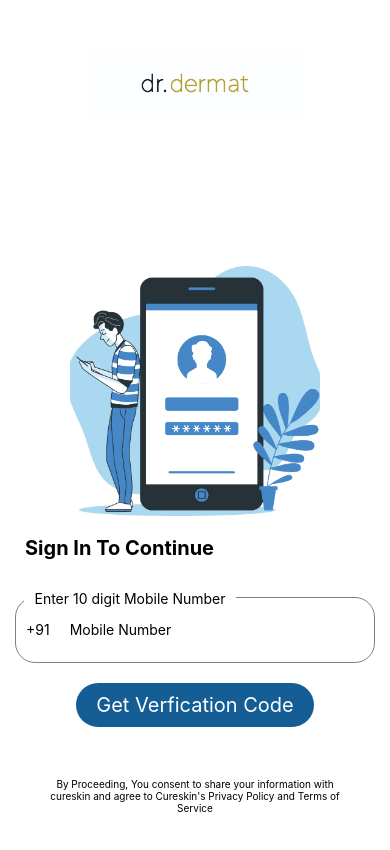
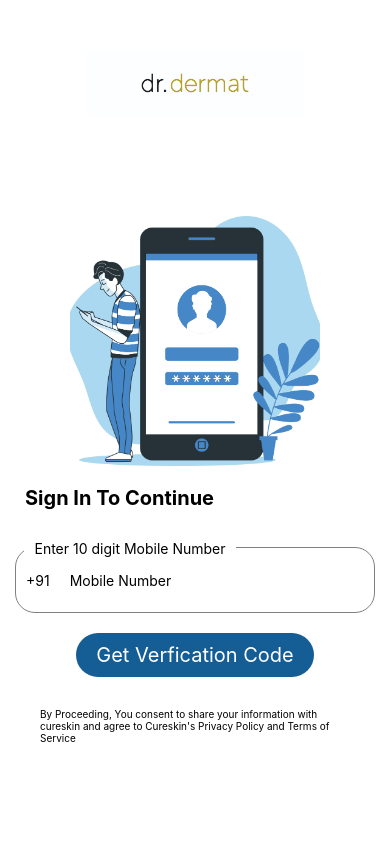
Before and after one commit to Shivamgulia/drdermatapp, a React Native app: screen /Dashboard in a window 390 px wide. Shown: the top 850 px of the page. Built offline with nearby package versions, Linux system fonts and the light colour scheme.

Commit message:
few updates

```diff
--- a/src/components/UI/BottomNav.js
+++ b/src/components/UI/BottomNav.js
@@ -42,7 +42,7 @@ export default function BottomNav() {
       <Pressable
         style={styles.navItem}
         onPress={() => {
-          navigation.navigate("Cart");
+          // navigation.navigate("Cart");
         }}
       >
         <FontAwesome6 name="user-doctor" size={37} color="#515C71" />
--- a/src/screens/Confirmotp.js
+++ b/src/screens/Confirmotp.js
@@ -1,4 +1,12 @@
-import { View, Text, StyleSheet, Pressable, Image } from "react-native";
+import {
+  View,
+  Text,
+  StyleSheet,
+  Pressable,
+  Image,
+  KeyboardAvoidingView,
+  Platform,
+} from "react-native";
 import React, { useState } from "react";
 import LogoButton from "../components/UI/LogoButton";
 import Otp1 from "../../assets/otp1.png";
@@ -20,7 +28,10 @@ export default function Confirmotp() {
     console.log(newOtp);
   }
   return (
-    <View style={styles.container}>
+    <KeyboardAvoidingView
+      behavior={Platform.OS === "ios" ? "padding" : "height"}
+      style={styles.container}
+    >
       <View style={styles.logoCont}>
         <Image source={Logo} style={styles.logoImage} />
       </View>
@@ -55,7 +66,7 @@ export default function Confirmotp() {
           agree to Cureskin's Privacy Policy and Terms of Service
         </Text>
       </View>
-    </View>
+    </KeyboardAvoidingView>
   );
 }
 
--- a/src/screens/Home.js
+++ b/src/screens/Home.js
@@ -20,11 +20,14 @@ import topBack from "../../assets/home/topback.jpeg";
 import offerImg from "../../assets/home/offer.png";
 import backbottom from "../../assets/home/backbottom.jpeg";
 import BottomNav from "../components/UI/BottomNav";
+import { useNavigation } from "@react-navigation/native";
 
 const Home = () => {
   const { width } = useWindowDimensions();
 
   const [searchValue, setSearchValue] = useState();
+
+  const navigation = useNavigation();
 
   const carosalList = [
     {
@@ -182,11 +185,15 @@ const Home = () => {
               </View>
               <Text style={{ color: "white" }}>Area and City</Text>
             </Pressable>
-            <Pressable>
+            <TouchableOpacity
+              onPress={() => {
+                navigation.navigate("Cart");
+              }}
+            >
               <View style={styles.topButtons}>
                 <Icon name="cart-outline" size={20} color="white" />
               </View>
-            </Pressable>
+            </TouchableOpacity>
           </View>
           <View style={styles.inputView}>
             <Text
@@ -196,9 +203,9 @@ const Home = () => {
             </Text>
             <TextInput
               placeholder={
-                width < 500 ? "Search Clinics, Tests, Products" : "Search"
+                width > 400 ? "Search Clinics, Tests, Products" : "Search"
               }
-              style={[styles.searchInput]}
+              style={styles.searchInput}
               onChangeText={setSearchValue}
               value={searchValue}
             />
@@ -456,15 +463,18 @@ const styles = StyleSheet.create({
     backgroundColor: "#fdf3d4",
     borderRadius: 24,
     marginHorizontal: 30,
+    minwidth: "100",
+
     boxShadow:
       "rgba(255, 255, 255, 0.1) 0px 1px 1px 0px inset, rgba(50, 50, 93, 0.25) 0px 50px 100px -20px, rgba(0, 0, 0, 0.3) 0px 30px 60px -30px",
+    paddingLeft: 50,
   },
   posterCont: {
     position: "relative",
     top: -50,
   },
   caresol: {
-    gap: 20,
+    marginRight: 10,
   },
   sectionTitle: {
     fontSize: 18,
--- a/src/screens/Login.js
+++ b/src/screens/Login.js
@@ -34,9 +34,12 @@ export default function Login() {
   }
 
   return (
-    <View style={styles.container}>
+    <View style={{ flex: 1 }}>
+      <KeyboardAvoidingView
+        behavior={Platform.OS === "ios" ? "padding" : "height"}
+        style={styles.container}
+      >
         <View style={styles.logoCont}>
-        {/* <LogoButton onPress={() => {}} /> */}
           <Image source={Logo} style={styles.logoImage} />
         </View>
         <View style={styles.formCont}>
@@ -61,11 +64,9 @@ export default function Login() {
             <Pressable onPress={confirmOTP} style={styles.generateButton}>
               <Text style={styles.generateText}>Get Verfication Code</Text>
             </Pressable>
-          {/* <Pressable onPress={navigateLogin} style={styles.generateButton}> */}
-          {/* <Text style={styles.generateText}>Login</Text> */}
-          {/* </Pressable> */}
           </View>
         </View>
+      </KeyboardAvoidingView>
       <View style={styles.footCont}>
         <Text style={styles.footer}>
           By Proceeding, You consent to share your information with cureskin and
@@ -85,7 +86,6 @@ const styles = StyleSheet.create({
   },
   logoCont: {
     top: 50,
-    flex: 1,
   },
   logoImage: {
     width: 218,
@@ -165,14 +165,14 @@ const styles = StyleSheet.create({
     fontSize: 20,
     color: "white",
   },
+  footCont: {
+    position: "relative",
+    top: -100,
+    // flex: 1,
+  },
   footer: {
     fontSize: 10,
     paddingHorizontal: 40,
-    textAlign: "center",
-  },
-  footCont: {
-    position: "relative",
-    top: 50,
-    flex: 1,
+    // textAlign: "center",
   },
 });
--- a/src/screens/UserDetailsForm.js
+++ b/src/screens/UserDetailsForm.js
@@ -5,10 +5,12 @@ import {
   Pressable,
   View,
   TextInput,
+  Platform,
   Image,
+  KeyboardAvoidingView,
 } from "react-native";
 import React, { useState } from "react";
-import LogoButton from "../components/UI/LogoButton";
+
 import { useNavigation } from "@react-navigation/native";
 
 import UserForm from "../../assets/userform.png";
@@ -33,7 +35,10 @@ export default function UserDetailsForm() {
   }
 
   return (
-    <View style={styles.container}>
+    <View
+      // behavior={Platform.OS === "ios" ? "padding" : "height"}
+      style={styles.container}
+    >
       <View style={styles.logoCont}>
         {/* <LogoButton onPress={() => {}} /> */}
         <Image source={Logo} style={styles.logoImage} />
@@ -41,8 +46,8 @@ export default function UserDetailsForm() {
       <View style={styles.imgCont}>
         <Image source={UserForm} style={styles.mainImage} />
       </View>
-      <View
-        // behavior={Platform.OS === "ios" ? "padding" : "height"}
+      <KeyboardAvoidingView
+        behavior={Platform.OS === "ios" ? "padding" : "height"}
         style={styles.form}
       >
         <Text style={styles.signText}>Add your information ....</Text>
@@ -67,7 +72,7 @@ export default function UserDetailsForm() {
         <Pressable onPress={confirmOTP} style={styles.generateButton}>
           <Text style={styles.generateText}>Continue</Text>
         </Pressable>
-      </View>
+      </KeyboardAvoidingView>
     </View>
   );
 }
```
Lines whose indentation alone changed are shown as unchanged.
